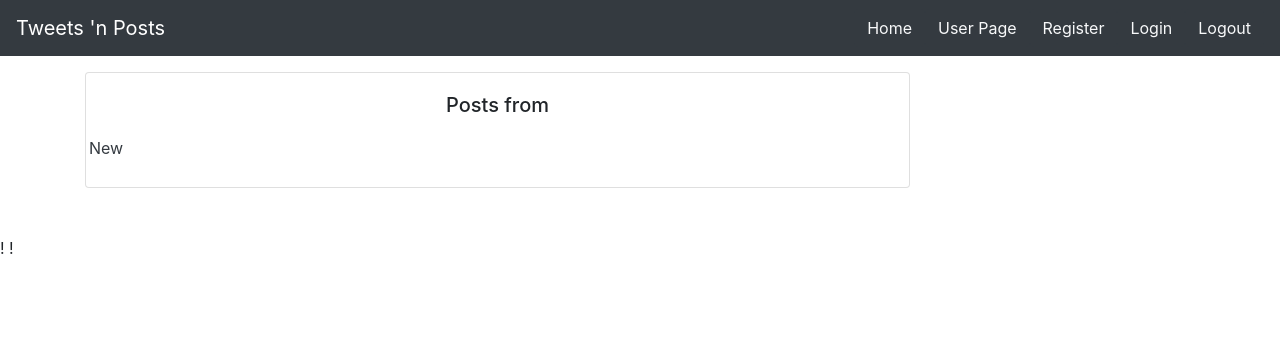
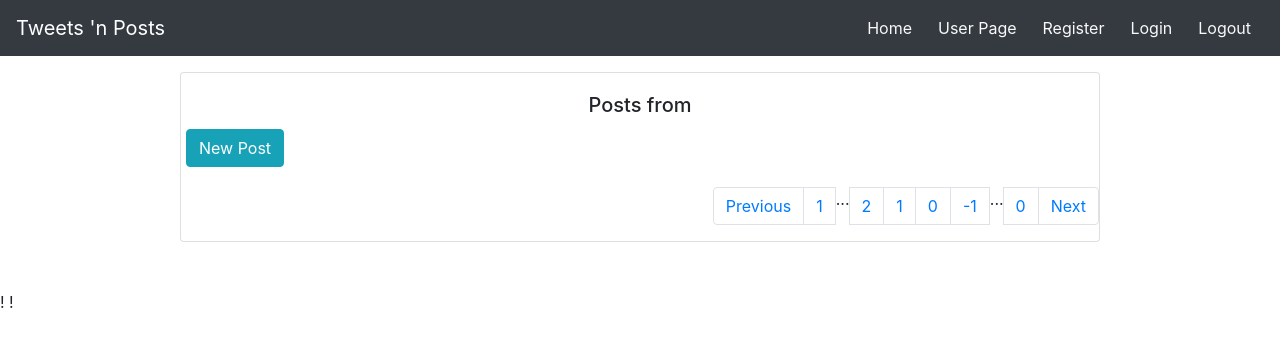
Before and after one commit to jwmwalrus/tweets-n-posts, a Symfony app: template templates/user/index.html.twig in a window 1280 px wide. Shown: the top 347 px of the page. Run offline with Twig, Linux system fonts and the light colour scheme; the template is opened without the code that fills it, so the values that code supplies are empty; style sheets or scripts are compiled from the project's sources; some libraries are stand-ins or nearby versions.

Commit message:
Implement pagination

```diff
--- a/assets/js/home.js
+++ b/assets/js/home.js
@@ -1,4 +1,6 @@
 import 'dist/js/app.js';
+
+import paginate from './_pagination';
 
 import '../scss/home.scss';
 
@@ -9,4 +11,5 @@ import {
 $(document).ready(function() {
     handleLinks();
     $('#home-link').hide();
+    paginate();
 });
--- a/assets/js/user.js
+++ b/assets/js/user.js
@@ -1,6 +1,8 @@
 /* global USER_ID
  */
 import 'dist/js/app.js';
+
+import paginate from './_pagination';
 
 import '../scss/user.scss';
 
@@ -24,4 +26,6 @@ $(document).ready(function() {
             $('#user-page-link').hide();
             $('.editable-post').hide();
         });
+
+    paginate();
 });
--- /dev/null
+++ b/assets/scss/_pagination.scss
@@ -0,0 +1,17 @@
+.card-paginated {
+}
+
+.page-item-prev {
+}
+
+.page-item-ellipsis-left {
+}
+
+.page-item-page {
+}
+
+.page-item-ellipsis-right {
+}
+
+.page-item-next {
+}
--- a/assets/scss/home.scss
+++ b/assets/scss/home.scss
@@ -1,2 +1,4 @@
+@import "pagination";
+
 .card-home {
 }
--- a/assets/scss/user.scss
+++ b/assets/scss/user.scss
@@ -1,4 +1,9 @@
+@import "pagination";
+
 .card-user {
+}
+
+.card-user-post {
 }
 
 .editable-post {
--- a/src/Controller/HomeController.php
+++ b/src/Controller/HomeController.php
@@ -18,8 +18,7 @@ class HomeController extends AbstractController
         $posts = $em->getRepository(Post::class)
                     ->findBy(
                         [],
-                        ['id' => 'DESC'],
-                        3
+                        ['createdat' => 'DESC', 'id' => 'DESC']
                     );
 
         return $this->render('home/index.html.twig', [
--- a/src/Controller/UserController.php
+++ b/src/Controller/UserController.php
@@ -23,7 +23,7 @@ class UserController extends AbstractController
         $posts = $em->getRepository(Post::class)
                     ->findBy(
                         ['author' => $user],
-                        ['id' => 'DESC']
+                        ['createdat' => 'DESC', 'id' => 'DESC']
                     );
 
         return $this->render('user/index.html.twig', [
--- /dev/null
+++ b/templates/include/pagination.html.twig
@@ -0,0 +1,29 @@
+<nav aria-label="...">
+    <ul class="pagination justify-content-end">
+        <li class="page-item page-item--prev">
+            <a class="page-link" href="#" tabindex="-1">Previous</a>
+        </li>
+
+        <li class="page-item  page-item-page" id="page-1">
+            <a class="page-link" href="#">1</a>
+        </li>
+
+        <li class="page-item page-item-ellipsis-left">...</li>
+
+        {% for page in range(2, npages-1) %}
+        <li class="page-item  page-item-page" id="page-{{ page }}">
+            <a class="page-link" href="#">{{ page }}</a>
+        </li>
+        {% endfor %}
+
+        <li class="page-item page-item-ellipsis-right">...</li>
+
+        <li class="page-item  page-item-page" id="page-{{ npages }}">
+            <a class="page-link" href="#">{{ npages }}</a>
+        </li>
+
+        <li class="page-item page-item-next">
+            <a class="page-link" href="#">Next</a>
+        </li>
+    </ul>
+</nav>
--- a/templates/user/index.html.twig
+++ b/templates/user/index.html.twig
@@ -13,19 +13,21 @@ User Page
 
 {% block body %}
 <div class="container">
+    <div class="main">
         <div class="row">
-        <div class="col-sm-12 col-md-9 col-lg-9 mx-auto">
-            <div class="card card-home my-5">
+            <div class="col-sm-12 col-md-12 col-lg-10 mx-auto">
+                <div class="card card-user my-5">
                     <div class="card-body">
                         <h5 class="card-title text-center">Posts from {{ user.name }}</h5>
+
                         <div class="row">
+                            <button class="btn btn-info" href={{ path('post_new') }}>New Post</button>
+                        </div>
+
                         <div class="row">
-                            <a class="btn text-dark float-right" href={{ path('post_new') }}>New</a>
-                        </div>
-                    </div>
                             <div class="col-sm-10 col-md-10 col-8-10 mx-auto">
                                 {% for p in posts %}
-                        <div class="card card-homr-post my-5">
+                                <div id="post-{{ loop.index }}" class="card card-paginated my-5">
                                     <div class="card-header bg-secondary text-white">
                                         <h6>{{ p.title }}</h6>
                                         <p class="float-right">{{ p.createdat|date('d/m/Y g:i:s a') }}</p>
@@ -41,12 +43,17 @@ User Page
                             </div>
                         </div>
                     </div>
-        </div>
-        <div class="col-sm-12 col-md-3 col-lg-3 mx-auto">
-            <p>Tweets</p>
+
+                    {% set npages = (posts|length / 3)|round(0, 'ceil') %}
+                    {% include 'include/pagination.html.twig' with { 'npages': npages } %}
                 </div>
             </div>
         </div>
+    </div>
+</div>
+
+
+
 !{% endblock %}
 
 {% block javascripts %}
@@ -54,6 +61,7 @@ User Page
 
 <script type="text/javascript">
     const USER_ID = Number("{{ user.id }}");
+    const NCARDS = Number("{{ posts|length }}");
 </script>
 
 <script src="{{ asset('dist/js/user.js') }}"></script>
```
Also changed, not shown: assets/js/_pagination.js (added, +100 -0 lines), templates/home/index.html.twig (+13 -1 lines). Lines whose indentation alone changed are shown as unchanged.
